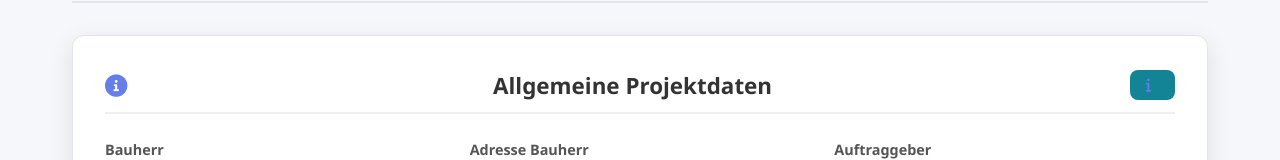
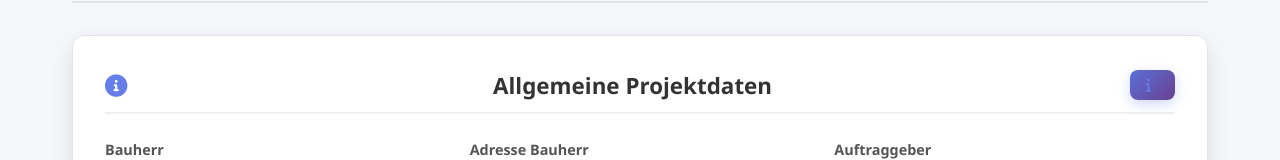
Before and after one commit to ChrisD-78/Bautagebuch, a plain HTML site: page index.html in a window 1280 px wide. In both pictures the pointer is over the button "Informationen zu Bauherr und Auftraggeber". Shown: the part 319-479 px from the top of the page. Drawn offline with Linux system fonts and the light colour scheme.

Commit message:
Update info button color to match header gradient

```diff
--- a/styles.css
+++ b/styles.css
@@ -260,13 +260,14 @@ body {
 }
 
 .btn-info {
-    background: #17a2b8;
+    background: linear-gradient(135deg, #667eea 0%, #764ba2 100%);
     color: white;
 }
 
 .btn-info:hover {
-    background: #138496;
+    background: linear-gradient(135deg, #5a6fd8 0%, #6a4190 100%);
     transform: translateY(-1px);
+    box-shadow: 0 4px 12px rgba(102, 126, 234, 0.3);
 }
 
 .btn-sm {
```
